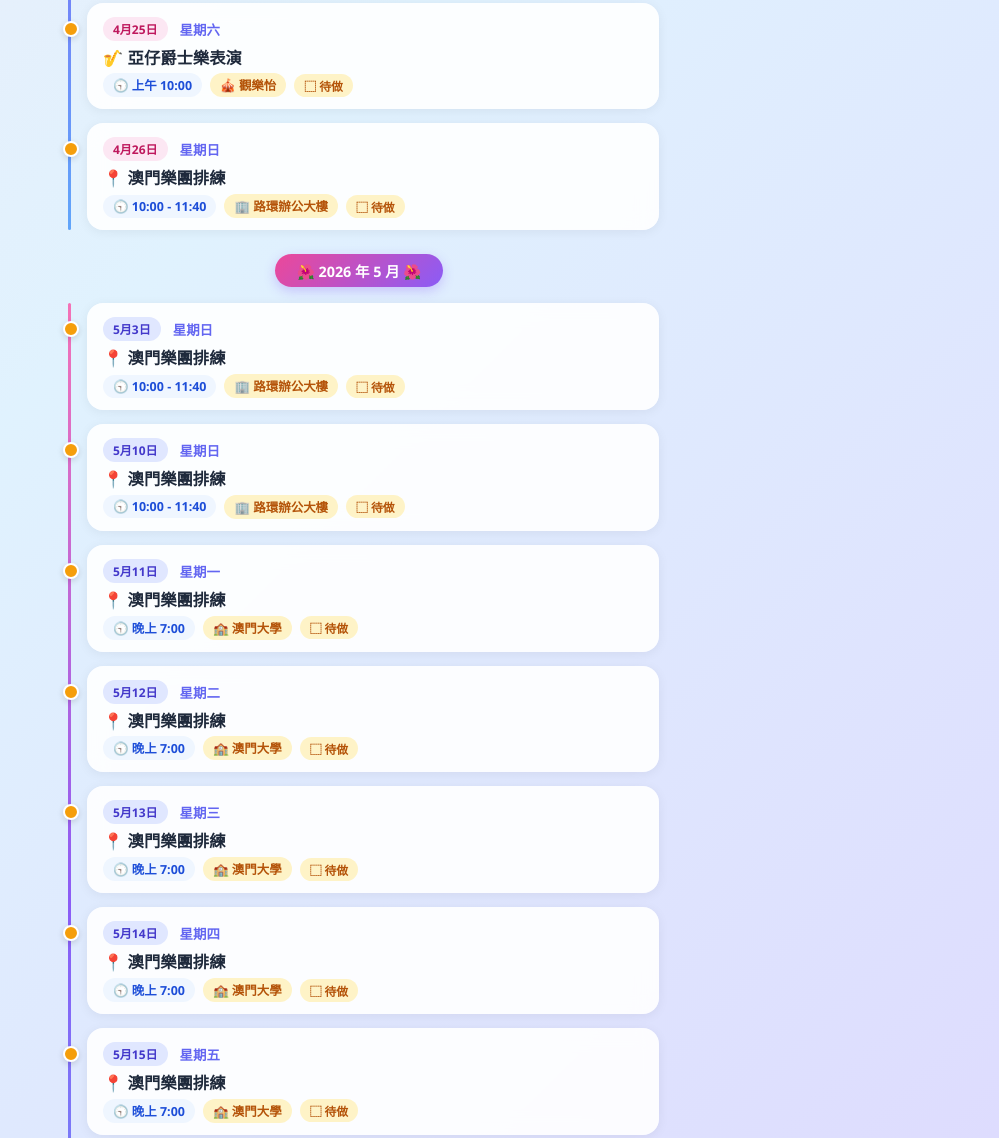
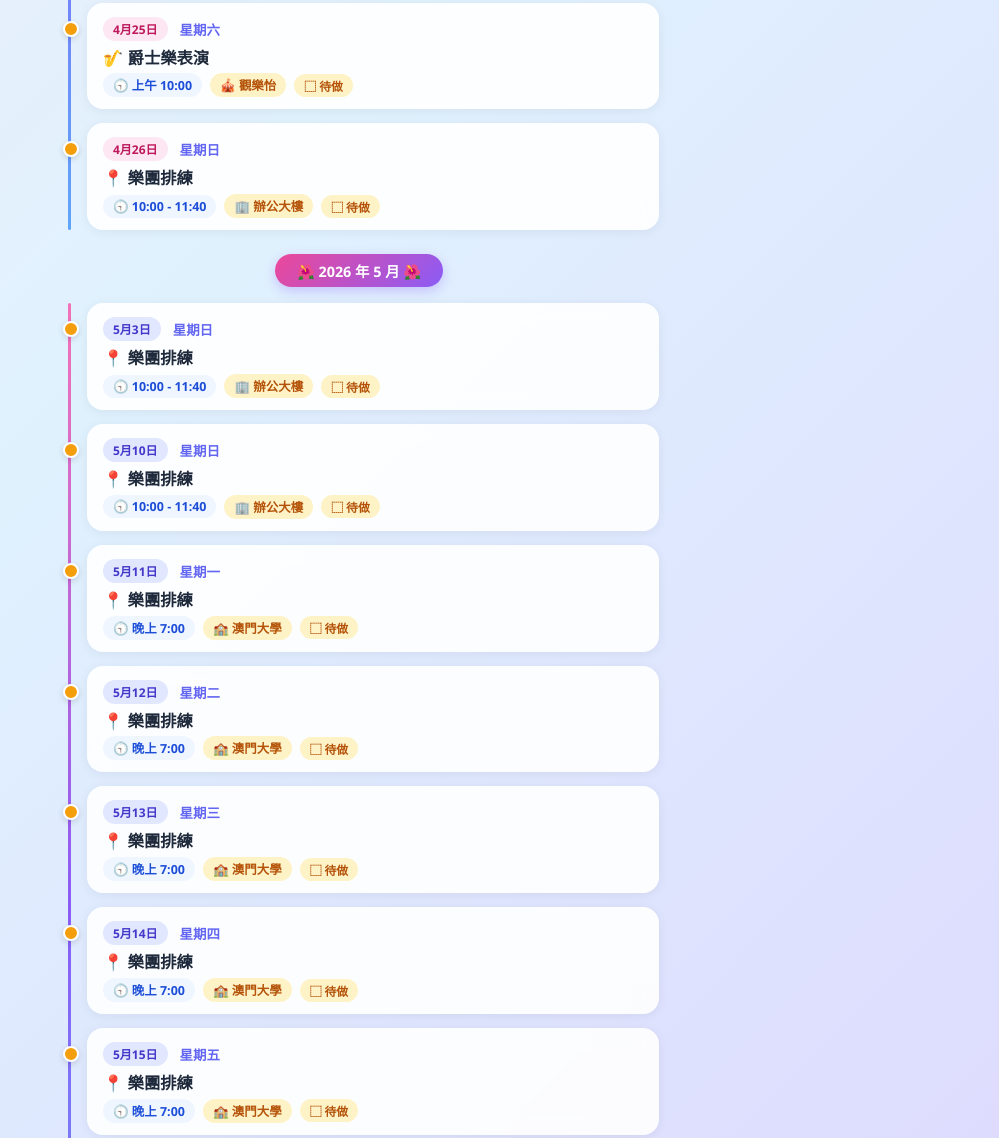
Before and after one commit to yfannie2026/time-table, a plain HTML site: page index.html in a window 1280 px wide. Shown: the part 1480-2618 px from the top of the page, without its empty margins (281-1280 px from the left). Drawn offline with Linux system fonts and the light colour scheme.

Commit message:
Update index.html

```diff
--- a/index.html
+++ b/index.html
@@ -3,7 +3,7 @@
 <head>
 <meta charset="UTF-8">
 <meta name="viewport" content="width=device-width, initial-scale=1.0">
-<title>🎵 亞仔音樂活動時間表</title>
+<title>🎵 音樂活動時間表</title>
 <style>
 * { margin: 0; padding: 0; box-sizing: border-box; }
 body {
@@ -210,7 +210,7 @@ body {
         <div class="wc-activity">🥁 學鼓</div>
         <div class="wc-time">晚上 7:45</div>
     </div>
-    <div class="wc-location">雅思</div>
+    <div class="wc-location">xx</div>
 </div>
 
 <div class="weekly-card">
@@ -289,10 +289,10 @@ body {
             <span class="date-badge badge-april">4月19日</span>
             <span class="event-date">星期日</span>
         </div>
-        <div class="event-name">📍 澳門樂團排練</div>
+        <div class="event-name">📍 樂團排練</div>
         <div class="event-details">
             <span class="time-tag">🕤 10:00 - 11:40</span>
-            <span class="location-tag">🏢 路環辦公大樓</span>
+            <span class="location-tag">🏢 辦公大樓</span>
             <span class="status-tag status-wait">⬚ 待做</span>
         </div>
     </div>
@@ -330,7 +330,7 @@ body {
             <span class="date-badge badge-april">4月25日</span>
             <span class="event-date">星期六</span>
         </div>
-        <div class="event-name">🎷 亞仔爵士樂表演</div>
+        <div class="event-name">🎷 爵士樂表演</div>
         <div class="event-details">
             <span class="time-tag">🕤 上午 10:00</span>
             <span class="location-tag">🎪 觀樂怡</span>
@@ -344,10 +344,10 @@ body {
             <span class="date-badge badge-april">4月26日</span>
             <span class="event-date">星期日</span>
         </div>
-        <div class="event-name">📍 澳門樂團排練</div>
+        <div class="event-name">📍 樂團排練</div>
         <div class="event-details">
             <span class="time-tag">🕤 10:00 - 11:40</span>
-            <span class="location-tag">🏢 路環辦公大樓</span>
+            <span class="location-tag">🏢 辦公大樓</span>
             <span class="status-tag status-wait">⬚ 待做</span>
         </div>
     </div>
@@ -365,10 +365,10 @@ body {
             <span class="date-badge badge-may">5月3日</span>
             <span class="event-date">星期日</span>
         </div>
-        <div class="event-name">📍 澳門樂團排練</div>
+        <div class="event-name">📍 樂團排練</div>
         <div class="event-details">
             <span class="time-tag">🕤 10:00 - 11:40</span>
-            <span class="location-tag">🏢 路環辦公大樓</span>
+            <span class="location-tag">🏢 辦公大樓</span>
             <span class="status-tag status-wait">⬚ 待做</span>
         </div>
     </div>
@@ -379,10 +379,10 @@ body {
             <span class="date-badge badge-may">5月10日</span>
             <span class="event-date">星期日</span>
         </div>
-        <div class="event-name">📍 澳門樂團排練</div>
+        <div class="event-name">📍 樂團排練</div>
         <div class="event-details">
             <span class="time-tag">🕤 10:00 - 11:40</span>
-            <span class="location-tag">🏢 路環辦公大樓</span>
+            <span class="location-tag">🏢 辦公大樓</span>
             <span class="status-tag status-wait">⬚ 待做</span>
         </div>
     </div>
@@ -393,7 +393,7 @@ body {
             <span class="date-badge badge-may">5月11日</span>
             <span class="event-date">星期一</span>
         </div>
-        <div class="event-name">📍 澳門樂團排練</div>
+        <div class="event-name">📍 樂團排練</div>
         <div class="event-details">
             <span class="time-tag">🕤 晚上 7:00</span>
             <span class="location-tag">🏫 澳門大學</span>
@@ -407,7 +407,7 @@ body {
             <span class="date-badge badge-may">5月12日</span>
             <span class="event-date">星期二</span>
         </div>
-        <div class="event-name">📍 澳門樂團排練</div>
+        <div class="event-name">📍 樂團排練</div>
         <div class="event-details">
             <span class="time-tag">🕤 晚上 7:00</span>
             <span class="location-tag">🏫 澳門大學</span>
@@ -421,7 +421,7 @@ body {
             <span class="date-badge badge-may">5月13日</span>
             <span class="event-date">星期三</span>
         </div>
-        <div class="event-name">📍 澳門樂團排練</div>
+        <div class="event-name">📍 樂團排練</div>
         <div class="event-details">
             <span class="time-tag">🕤 晚上 7:00</span>
             <span class="location-tag">🏫 澳門大學</span>
@@ -435,7 +435,7 @@ body {
             <span class="date-badge badge-may">5月14日</span>
             <span class="event-date">星期四</span>
         </div>
-        <div class="event-name">📍 澳門樂團排練</div>
+        <div class="event-name">📍 樂團排練</div>
         <div class="event-details">
             <span class="time-tag">🕤 晚上 7:00</span>
             <span class="location-tag">🏫 澳門大學</span>
@@ -449,7 +449,7 @@ body {
             <span class="date-badge badge-may">5月15日</span>
             <span class="event-date">星期五</span>
         </div>
-        <div class="event-name">📍 澳門樂團排練</div>
+        <div class="event-name">📍 樂團排練</div>
         <div class="event-details">
             <span class="time-tag">🕤 晚上 7:00</span>
             <span class="location-tag">🏫 澳門大學</span>
@@ -476,7 +476,7 @@ body {
             <span class="date-badge badge-may">5月16日</span>
             <span class="event-date">星期六</span>
         </div>
-        <div class="event-name">📍 澳門樂團總排練</div>
+        <div class="event-name">📍 樂團總排練</div>
         <div class="event-details">
             <span class="time-tag">🕤 下午 3:00</span>
             <span class="location-tag">🏫 澳門大學</span>
@@ -490,7 +490,7 @@ body {
             <span class="date-badge badge-may">5月16日</span>
             <span class="event-date">星期六</span>
         </div>
-        <div class="event-name">🎵🎼 澳門樂團音樂會正式演出！！</div>
+        <div class="event-name">🎵🎼 樂團音樂會正式演出！！</div>
         <div class="event-details">
             <span class="time-tag">🕤 晚上 8:00</span>
             <span class="location-tag">🏫 澳門大學</span>
@@ -501,7 +501,7 @@ body {
 
 <!-- ====== FOOTER ====== -->
 <div class="footer">
-    <p><span class="heart">❤️</span> 加油亞仔！你一定得嘅！ <span class="heart">❤️</span></p>
+    <p><span class="heart">❤️</span> 加油！你一定得嘅！ <span class="heart">❤️</span></p>
     <p style="margin-top:6px;font-size:0.78em;color:#94a3b8">最後更新：2026年4月12日</p>
 </div>
 
```
